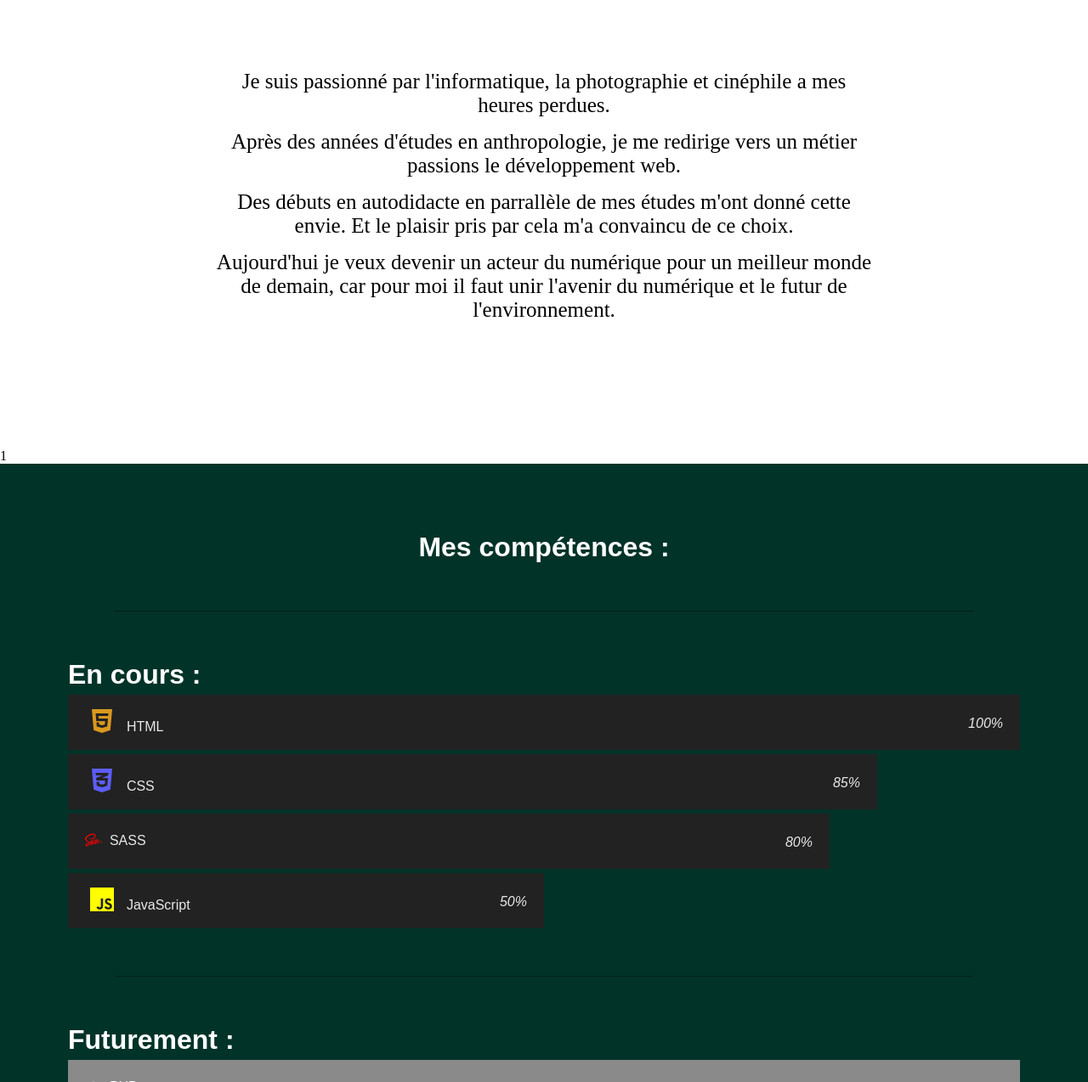
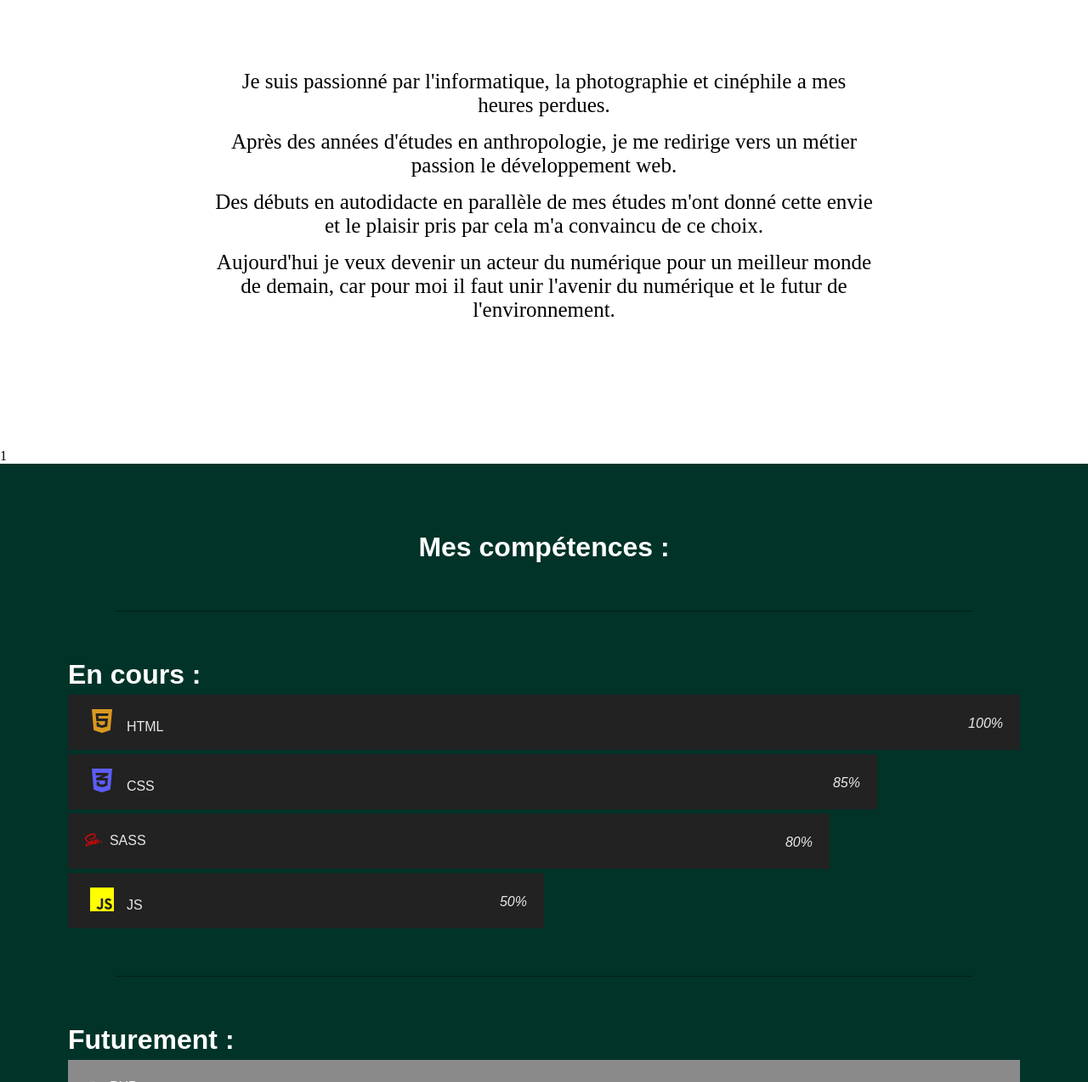
Before and after one commit to Merlin-Luca/Merlin-Luca.github.io, a plain HTML site: page index.html in a window 1280 px wide. Shown: the part 1022-2296 px from the top of the page at 85% size. Drawn offline with Linux system fonts and the light colour scheme.

Commit message:
ready to share!

```diff
--- a/index.html
+++ b/index.html
@@ -66,9 +66,8 @@
         <p><i class="fa-regular fa-comment-dots" style="font-size: 3rem"></i></p>
         <h2>Qui suis-je ?</h2>
         <p>Je suis passionné par l'informatique, la photographie et cinéphile a mes heures perdues.</p>
-        <p>Après des années d'études en anthropologie, je me redirige vers un métier passions le développement web.</p>
-        <p>Des débuts en autodidacte en parrallèle de mes études m'ont donné cette envie.
-          Et le plaisir pris par cela m'a convaincu de ce choix.</br>
+        <p>Après des années d'études en anthropologie, je me redirige vers un métier passion le développement web.</p>
+        <p>Des débuts en autodidacte en parallèle de mes études m'ont donné cette envie et le plaisir pris par cela m'a convaincu de ce choix.</br></p>
         <p>Aujourd'hui je veux devenir un acteur du numérique pour un meilleur monde de demain, car pour moi il faut unir l'avenir du numérique et le futur de l'environnement.</p>
     </div>
 <div>1</div>
@@ -105,7 +104,7 @@
 
           <div class="container-js progressbar" role="progressbar">
             <span class="before">
-              <i class="fab fa-js fa-2x"></i><span>&nbsp; JavaScript</span><i class="after"><span class="progressChargement"></span></i>
+              <i class="fab fa-js fa-2x"></i><span>&nbsp; JS</span><i class="after"><span class="progressChargement"></span></i>
             </span>
           </div>
           <!-- Séparation -->
@@ -204,8 +203,8 @@
         </div>
         <div class="fontawesome">
           <a href="https://twitter.com/"><i class="fa-brands fa-twitter twitter"></i></a>
-          <a href="https://fr.linkedin.com/"><i class="fa-brands fa-linkedin linkedin"></i></a>
-          <a href="https://github.com/"><i class="fa-brands fa-github github"></i></a>
+          <a href="https://www.linkedin.com/in/merlin-luca-08a367248/"><i class="fa-brands fa-linkedin linkedin"></i></a>
+          <a href="https://github.com/Merlin-Luca"><i class="fa-brands fa-github github"></i></a>
         </div>
     </footer>
     <div class="separation"></div>
```
